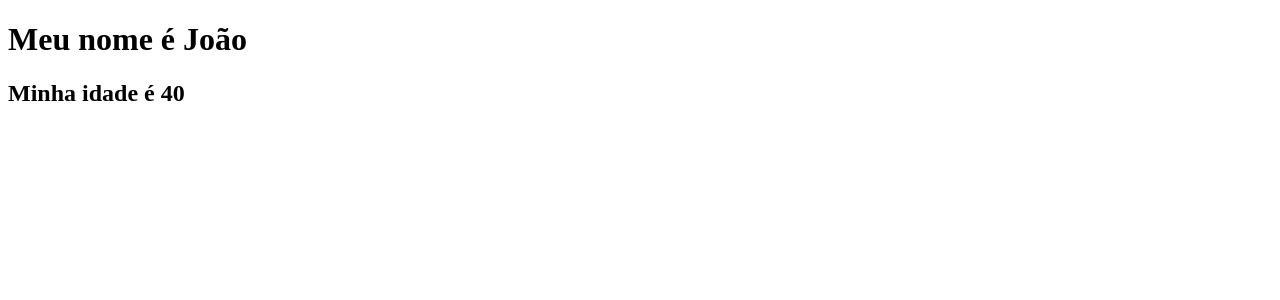
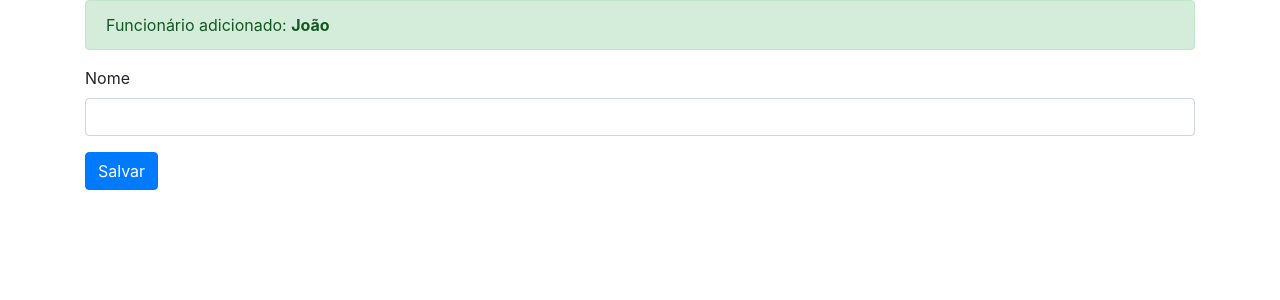
Before and after one commit to juniorgetsoftware/revisao-angular, an Angular app in the folder ang-binding/: page / in a window 1280 px wide. Shown: the top 300 px of the page. Built offline with nearby package versions, Linux system fonts and the light colour scheme.

Commit message:
usando event binding

```diff
--- a/ang-binding/angular.json
+++ b/ang-binding/angular.json
@@ -23,6 +23,7 @@
               "src/assets"
             ],
             "styles": [
+              "node_modules/bootstrap/dist/css/bootstrap.css",
               "src/styles.css"
             ],
             "scripts": []
--- a/ang-binding/package.json
+++ b/ang-binding/package.json
@@ -20,6 +20,7 @@
     "@angular/platform-browser": "^6.0.2",
     "@angular/platform-browser-dynamic": "^6.0.2",
     "@angular/router": "^6.0.2",
+    "bootstrap": "^4.1.1",
     "core-js": "^2.5.4",
     "rxjs": "^6.0.0",
     "zone.js": "^0.8.26"
--- a/ang-binding/src/app/app.component.html
+++ b/ang-binding/src/app/app.component.html
@@ -1,2 +1,12 @@
-<h1>Meu nome é {{nome}}</h1>
-<h2>Minha idade é {{idade}}</h2>
+<div class="container">
+  <div class="alert alert-success" role="alert">
+    Funcionário adicionado: <strong>{{nome}}</strong>
+  </div>
+
+  <div class="form-group">
+    <label>Nome</label>
+    <input type="text" class="form-control" (input)="alterarNome($event)">
+  </div>
+
+  <button class="btn btn-primary" (click)="adicionar()">Salvar</button>
+</div>
--- a/ang-binding/src/app/app.component.ts
+++ b/ang-binding/src/app/app.component.ts
@@ -8,4 +8,12 @@ import { Component } from '@angular/core';
 export class AppComponent {
   nome = 'João';
   idade = 40;
+
+  adicionar() {
+    console.log(`Adicionando ${this.nome}`);
+  }
+
+  alterarNome(event: any) {
+    this.nome = event.target.value;
+  }
 }
```
Also changed, not shown: 1 other file (tests, documents, lock files or other folders).
